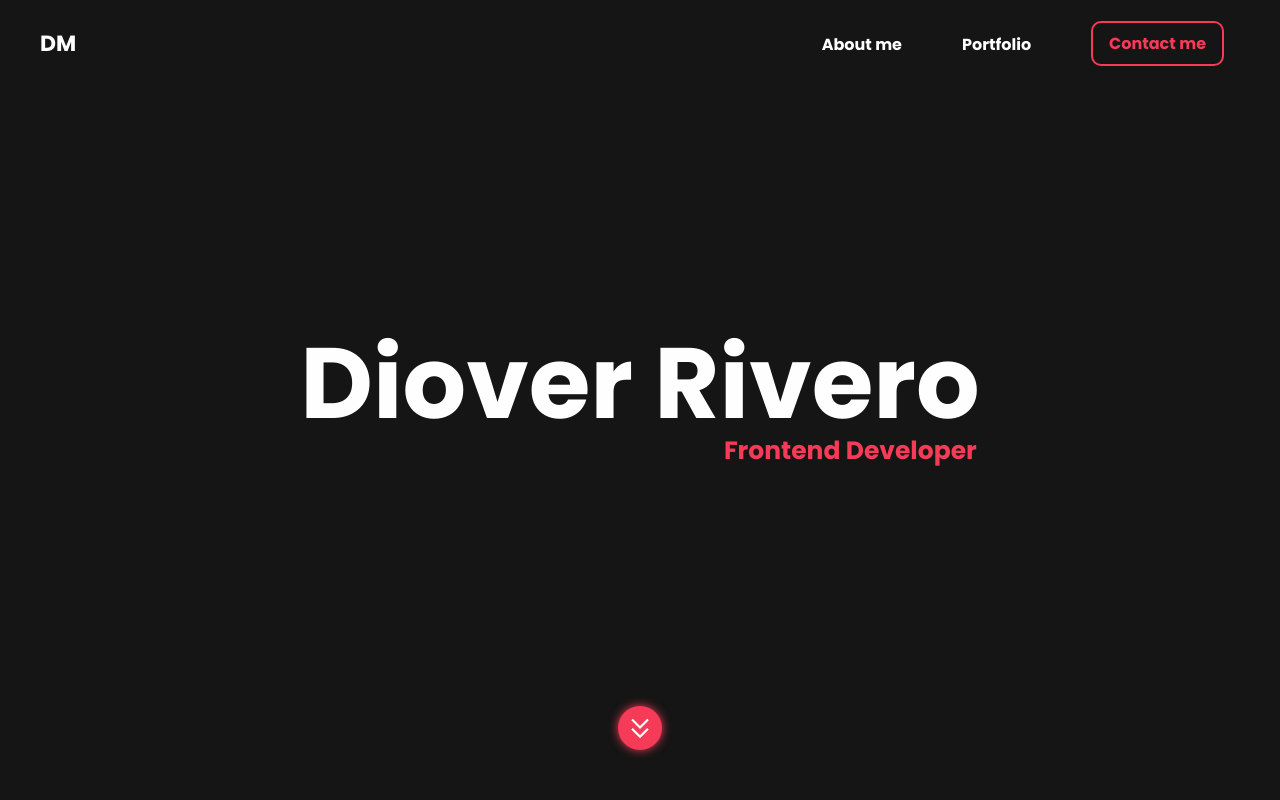
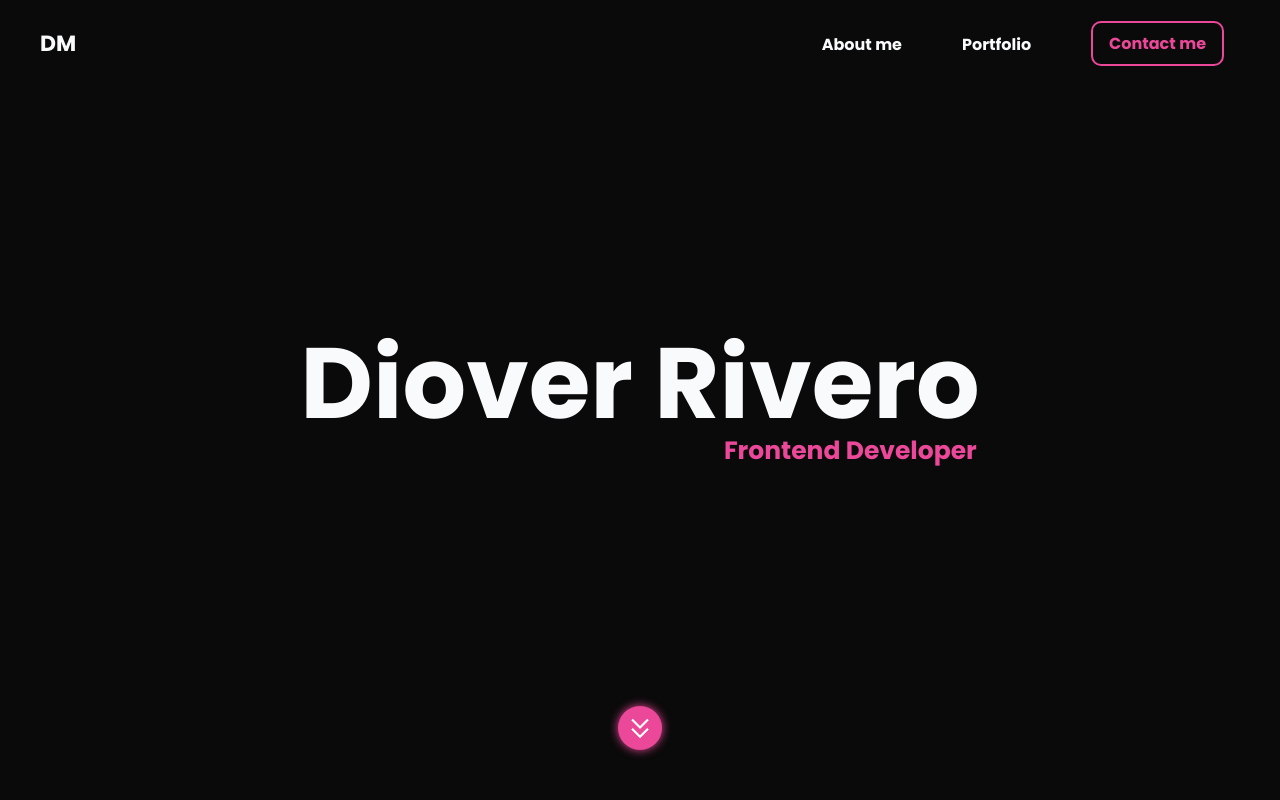
Before and after one commit to dioverdm/portfolio, a Next.js app: page / in a window 1280 px wide. Shown: the top 800 px of the page. Built offline with nearby package versions, Linux system fonts and the light colour scheme.

Commit message:
Actualizar uiTheme.js

```diff
--- a/constant/uiTheme.js
+++ b/constant/uiTheme.js
@@ -1,11 +1,27 @@
 const Theme = {
-  blackIntense: '#151515',
-  black: '#191919',
-  blackLight: '#292929',
-  gray: '#BFBFBF',
-  white: '#FEFEFE',
-  redCherry: '#F53B57',
-  redCherryLight: '#e78493',
+  // Nuevos colores basados en la paleta que proporcionaste
+  primary: '#0078ff',
+  primaryLight: '#818cf8',
+  primaryDark: '#0052cc',
+  secondary: '#00c3ff',
+  accent: '#ec4899',
+  textDark: '#1f2937',
+  textLight: '#f8fafc',
+  bgDark: '#0a0a0a',
+  bgLight: '#ffffff',
+  cardBgDark: 'rgba(15, 15, 15, 0.7)',
+  cardBgLight: 'rgba(255, 255, 255, 0.7)',
+  glassDark: 'rgba(20, 20, 20, 0.75)',
+  glassLight: 'rgba(255, 255, 255, 0.85)',
+
+  // Conservamos algunos de los originales modificados
+  blackIntense: '#0a0a0a',
+  black: '#151515',
+  blackLight: '#1f2937',
+  gray: '#9ca3af',
+  white: '#f8fafc',
+  redCherry: '#ec4899', // Cambiado a tu accent
+  redCherryLight: '#f472b6',
 };
 
 export default Theme;
```
